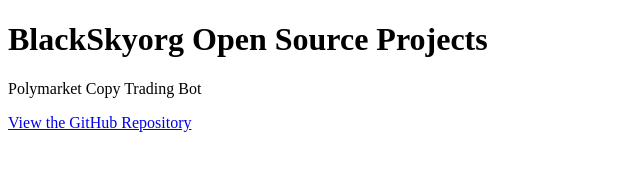
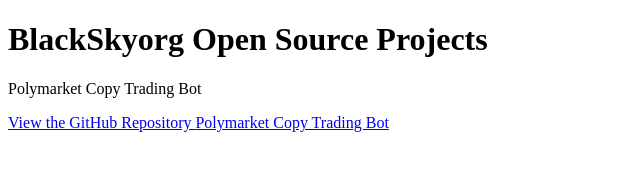
Before and after one commit to BlackSkyorg/BlackSkyorg.github.io, a plain HTML site: page index.html in a window 1280 px wide. Shown: the whole page, without its empty margins (0-640 px from the left). Drawn offline with Linux system fonts and the light colour scheme.

Commit message:
Update index.html

```diff
--- a/index.html
+++ b/index.html
@@ -12,6 +12,8 @@
 <a href="https://github.com/BlackSkyorg/polymarket-copytrading-bot">
 View the GitHub Repository
 </a>
-
+<a href="https://github.com/BlackSkyorg/polymarket-copytrading-bot">
+Polymarket Copy Trading Bot
+</a>
 </body>
 </html>
```
